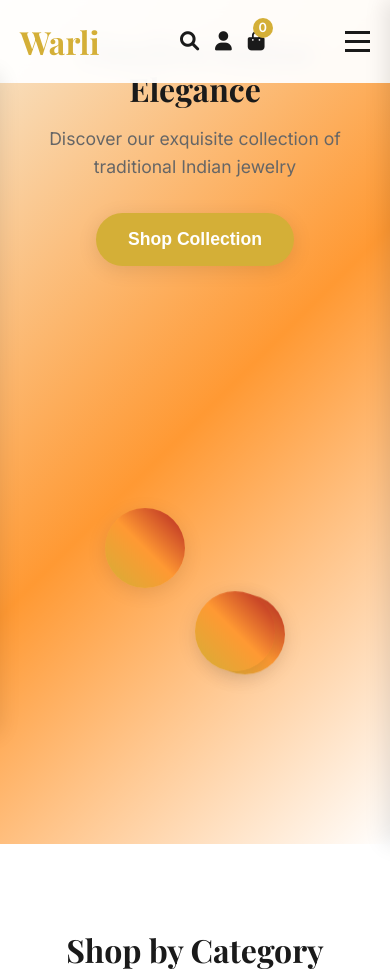
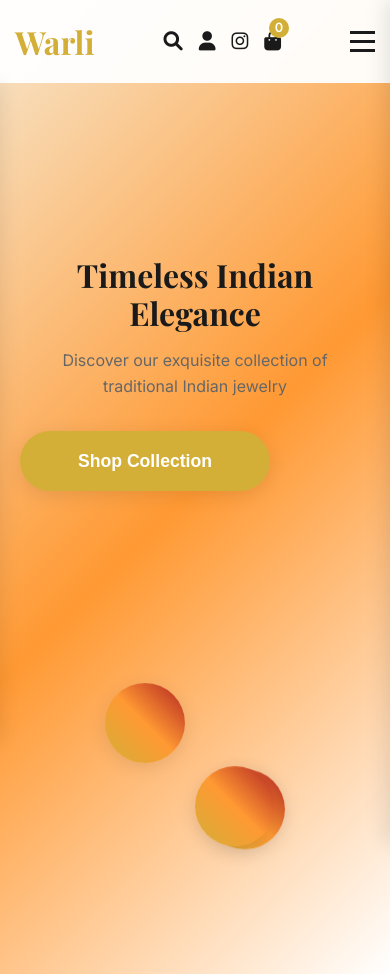
Before and after one commit to mrityunjay-pandey/warli2, a plain HTML site: page index.html in a window 390 px wide. Shown: the top 978 px of the page. Drawn offline with nearby package versions, Linux system fonts and the light colour scheme.

Commit message:
mobile update

```diff
--- a/index.html
+++ b/index.html
@@ -27,6 +27,7 @@
             <div class="nav-icons">
                 <a href="#" class="nav-icon"><i class="fas fa-search"></i></a>
                 <a href="#" class="nav-icon"><i class="fas fa-user"></i></a>
+                <a href="https://www.instagram.com/warli_co?igsh=dTA2MGw2dWlpcmlx" target="_blank" class="nav-icon"><i class="fab fa-instagram"></i></a>
                 <a href="#" class="nav-icon cart-icon" id="cart-icon">
                     <i class="fas fa-shopping-bag"></i>
                     <span class="cart-count" id="cart-count">0</span>
@@ -174,7 +175,7 @@
                     <p>Creating timeless Indian jewelry that celebrates your heritage and tells your story.</p>
                     <div class="social-links">
                         <a href="#"><i class="fab fa-facebook"></i></a>
-                        <a href="#"><i class="fab fa-instagram"></i></a>
+                        <a href="https://www.instagram.com/warli_co?igsh=dTA2MGw2dWlpcmlx" target="_blank"><i class="fab fa-instagram"></i></a>
                         <a href="#"><i class="fab fa-twitter"></i></a>
                         <a href="#"><i class="fab fa-pinterest"></i></a>
                     </div>
--- a/styles.css
+++ b/styles.css
@@ -165,6 +165,10 @@ body {
     flex: 1;
     padding: 0 20px;
     z-index: 2;
+    display: flex;
+    flex-direction: column;
+    justify-content: center;
+    min-height: 60vh;
 }
 
 .hero-title {
@@ -953,7 +957,7 @@ body {
     .nav-menu {
         position: fixed;
         left: -100%;
-        top: 70px;
+        top: 80px;
         flex-direction: column;
         background-color: var(--white);
         width: 100%;
@@ -961,6 +965,7 @@ body {
         transition: 0.3s;
         box-shadow: var(--shadow);
         padding: 2rem 0;
+        z-index: 999;
     }
 
     .nav-menu.active {
@@ -975,14 +980,20 @@ body {
         flex-direction: column;
         text-align: center;
         padding: 2rem 0;
+        min-height: 100vh;
+        justify-content: center;
+        padding-top: 100px;
+        padding-bottom: 2rem;
     }
 
     .hero-title {
         font-size: 2.5rem;
+        margin-bottom: 1.5rem;
     }
 
     .hero-subtitle {
         font-size: 1.1rem;
+        margin-bottom: 2rem;
     }
 
     .jewelry-showcase {
@@ -1016,25 +1027,64 @@ body {
 }
 
 @media (max-width: 480px) {
+    .hero {
+        padding-top: 120px;
+        padding-bottom: 3rem;
+    }
+
     .hero-title {
         font-size: 2rem;
+        line-height: 1.2;
+        margin-bottom: 1rem;
+    }
+
+    .hero-subtitle {
+        font-size: 1rem;
+        margin-bottom: 2rem;
+        padding: 0 1rem;
     }
 
     .section-title {
         font-size: 2rem;
+        margin-bottom: 2rem;
     }
 
     .product-grid {
         grid-template-columns: 1fr;
+        gap: 1.5rem;
     }
 
     .category-grid {
         grid-template-columns: 1fr;
+        gap: 1.5rem;
     }
 
     .product-filters {
         flex-direction: column;
         align-items: center;
+        gap: 0.5rem;
+    }
+
+    .filter-btn {
+        width: 100%;
+        max-width: 200px;
+        padding: 1rem;
+        font-size: 1rem;
+    }
+
+    .cta-button {
+        padding: 1.2rem 2.5rem;
+        font-size: 1.1rem;
+        width: 100%;
+        max-width: 250px;
+    }
+
+    .nav-container {
+        padding: 0 15px;
+    }
+
+    .container {
+        padding: 0 15px;
     }
 }
 
```
Also changed, not shown: vercel.json, 1 other file.
